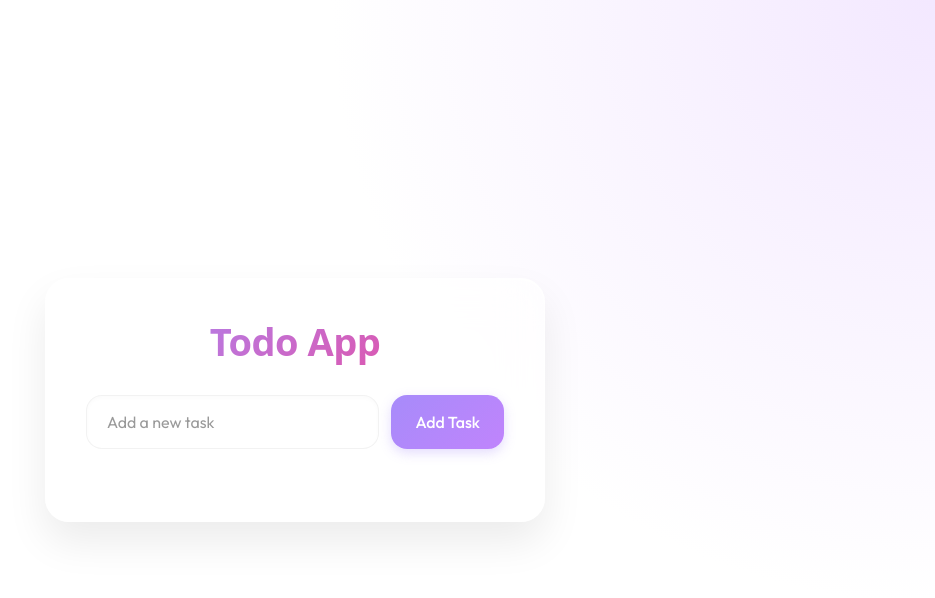
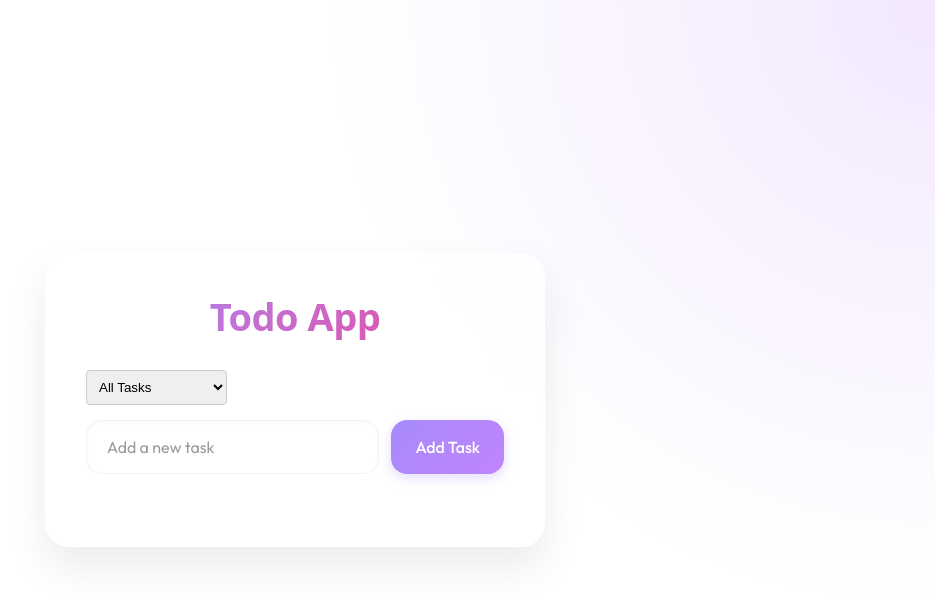
Before and after one commit to chandrasharmarbl/react-todoapp, a React (Vite) app: page / in a window 1280 px wide. Shown: the top 598 px of the page, without its empty margins (345-1280 px from the left). Built offline with nearby package versions, Linux system fonts and the light colour scheme.

Commit message:
Added filter to use memo

```diff
--- a/src/components/TodoApp.tsx
+++ b/src/components/TodoApp.tsx
@@ -1,13 +1,17 @@
-import React, { useEffect, useState, useCallback } from 'react';
+import React, { useEffect, useState, useCallback, useMemo } from 'react';
 import TaskInput from './TaskInput';
 import TaskItem from './TaskItem';
 import type { Todo } from '../types';
+
+type FilterType = 'all' | 'active' | 'completed';
 
 const TodoApp: React.FC = () => {
   const [tasks, setTasks] = useState<Todo[]>(() => {
     const saved = localStorage.getItem("mytasks");
     return saved ? JSON.parse(saved) : [];
   });
+
+  const [filter, setFilter] = useState<FilterType>('all');
 
   const addTask = useCallback((text: string) => {
     const newTask: Todo = {
@@ -40,12 +44,29 @@ const TodoApp: React.FC = () => {
     }
   }, []);
 
+  const filteredTasks = useMemo(() => {
+    if (filter === 'active') return tasks.filter(task => !task.completed);
+    if (filter === 'completed') return tasks.filter(task => task.completed);
+    return tasks;
+  }, [tasks, filter]);
+
   return (
     <div className="todo-app">
       <h1>Todo App</h1>
+      <div className="filter-container" style={{ marginBottom: '15px' }}>
+        <select
+          value={filter}
+          onChange={(e) => setFilter(e.target.value as FilterType)}
+          style={{ padding: '8px', borderRadius: '4px', border: '1px solid #ccc', outline: 'none' }}
+        >
+          <option value="all">All Tasks</option>
+          <option value="active">Active Tasks</option>
+          <option value="completed">Completed Tasks</option>
+        </select>
+      </div>
       <TaskInput onAddTask={addTask} />
       <ul className='task-list'>
-        {tasks.map((task: Todo) => (
+        {filteredTasks.map((task: Todo) => (
           <TaskItem
             key={task.id}
             task={task}
```
